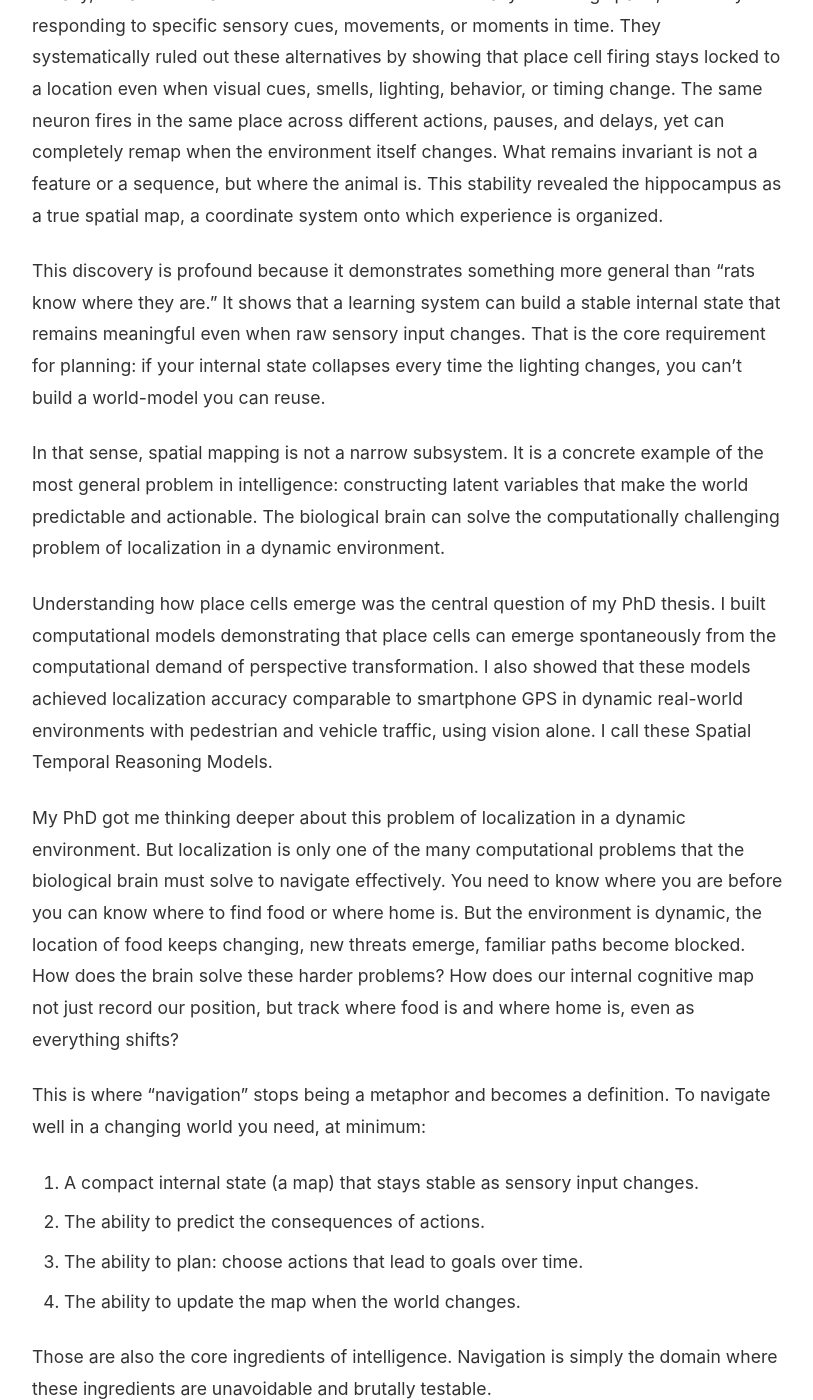
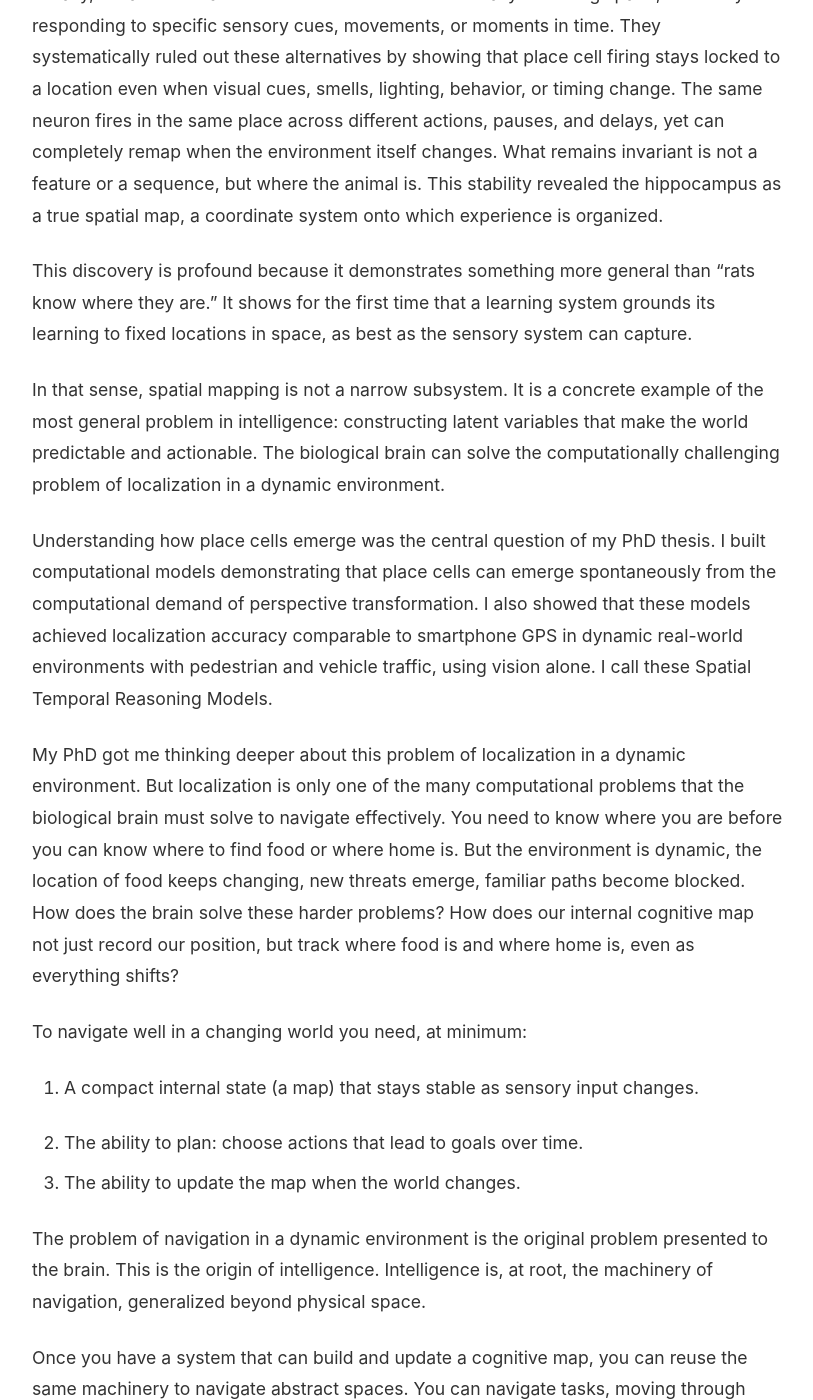
Before and after one commit to luithw/structure_of_reality, a Jekyll site: the page built from _posts/2026-01-11-the-spatial-hypothesis-of-intelligence.md, in a window 1280 px wide and 1400 px high, scrolled down 1733 px. Shown: the whole window, without its empty margins (232-1045 px from the left). Built offline with Jekyll 4.4.1, drawn with Linux system fonts in a browser that asks for light colours; comment, search, counter and statistics services are not loaded; some of the changed text lies outside the part shown.

Commit message:
removed some LLM content

```diff
--- a/_posts/2026-01-11-the-spatial-hypothesis-of-intelligence.md
+++ b/_posts/2026-01-11-the-spatial-hypothesis-of-intelligence.md
@@ -58,8 +58,8 @@ What remains invariant is not a feature or a sequence, but where the animal is.
 This stability revealed the hippocampus as a true spatial map, a coordinate system onto which experience is organized.
 
 This discovery is profound because it demonstrates something more general than “rats know where they are.”
-It shows that a learning system can build a stable internal state that remains meaningful even when raw sensory input changes.
-That is the core requirement for planning: if your internal state collapses every time the lighting changes, you can't build a world-model you can reuse.
+It shows for the first time that a learning system grounds its learning to fixed locations in space, as best as the sensory system can capture.
+
 
 In that sense, spatial mapping is not a narrow subsystem.
 It is a concrete example of the most general problem in intelligence: constructing latent variables that make the world predictable and actionable.
@@ -77,17 +77,15 @@ But the environment is dynamic, the location of food keeps changing, new threats
 How does the brain solve these harder problems?
 How does our internal cognitive map not just record our position, but track where food is and where home is, even as everything shifts?
 
-This is where “navigation” stops being a metaphor and becomes a definition.
 To navigate well in a changing world you need, at minimum:
 1. A compact internal state (a map) that stays stable as sensory input changes.
-2. The ability to predict the consequences of actions.
-3. The ability to plan: choose actions that lead to goals over time.
-4. The ability to update the map when the world changes.
 
-Those are also the core ingredients of intelligence.
-Navigation is simply the domain where these ingredients are unavoidable and brutally testable.
+2. The ability to plan: choose actions that lead to goals over time.
+3. The ability to update the map when the world changes.
 
-So the problem of navigation in a dynamic environment is the original problem presented to the brain.
+
+
+The problem of navigation in a dynamic environment is the original problem presented to the brain.
 This is the origin of intelligence.
 Intelligence is, at root, the machinery of navigation, generalized beyond physical space.
 
```
Also changed, not shown: _posts/2024-01-01-welcome-to-structure-of-reality.md (added, +30 -0 lines).
